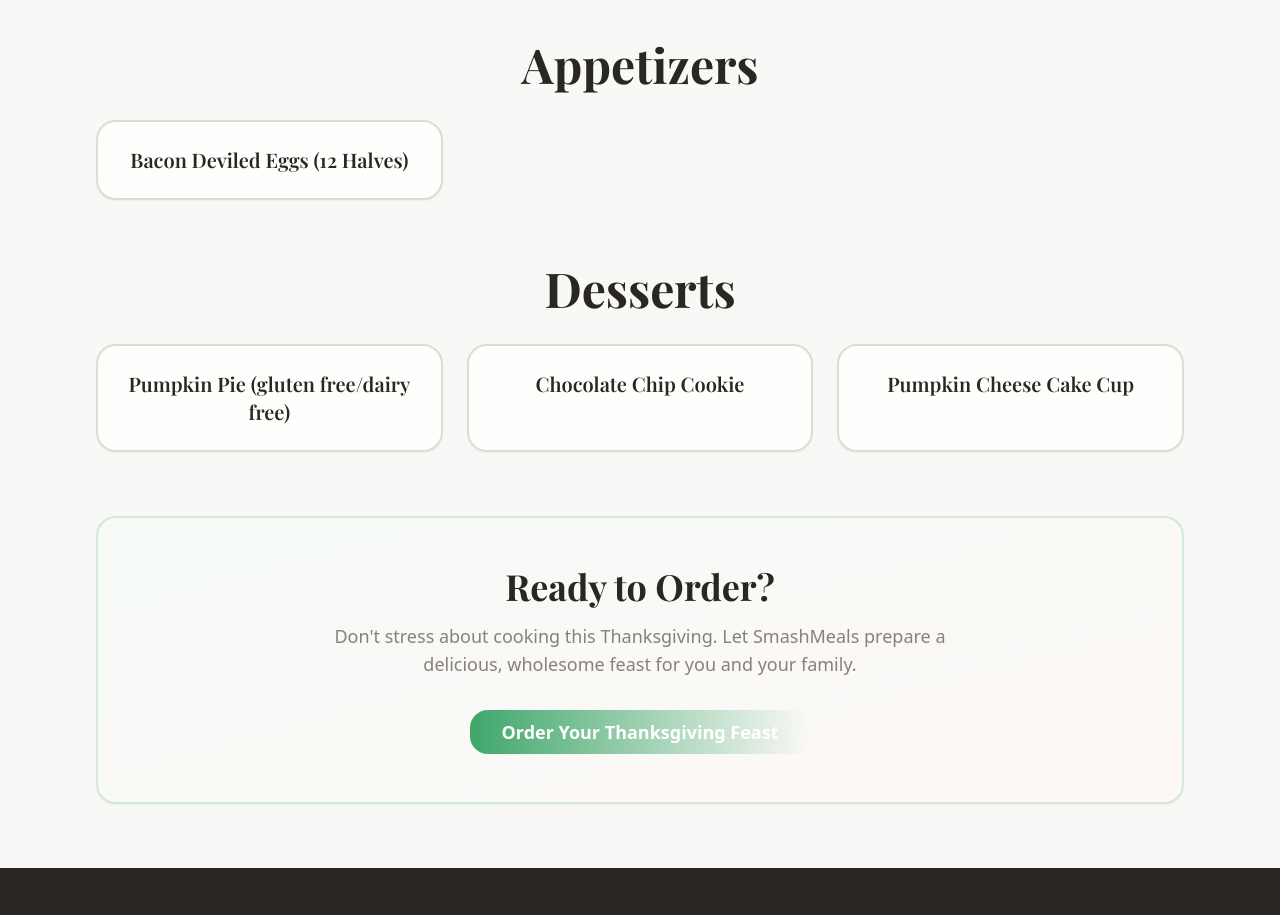
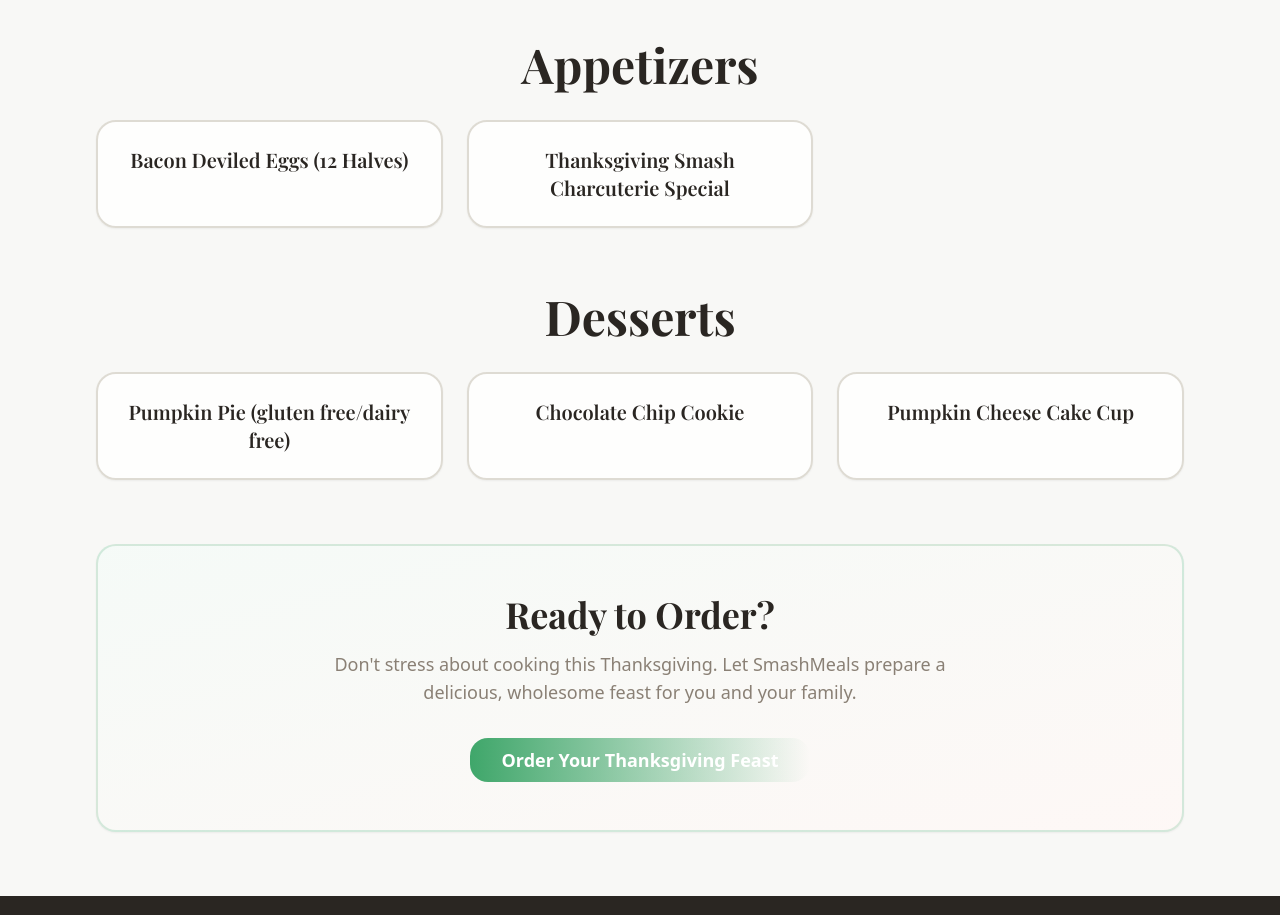
Before and after one commit to lewkizer/smashmeals-prep-hub-90500, a React (Vite) app: page /thanksgiving in a window 1280 px wide. Shown: the part 1100-2015 px from the top of the page. Built offline with nearby package versions, Linux system fonts and the light colour scheme; the HTML template or start-up script is replaced by a standard one.

Commit message:
Add charcuterie to Thanksgiving page

```diff
--- a/src/pages/Thanksgiving.tsx
+++ b/src/pages/Thanksgiving.tsx
@@ -71,6 +71,11 @@ const Thanksgiving = () => {
       name: "Bacon Deviled Eggs (12 Halves)",
       category: "Appetizers",
       description: "Creamy deviled eggs topped with crispy bacon bits. The perfect appetizer to start your Thanksgiving meal. 12 halves per order."
+    },
+    {
+      name: "Thanksgiving Smash Charcuterie Special",
+      category: "Appetizers",
+      description: "Delight your family and friends with a charcuterie appetizer box to snack on while waiting for the main meal. Each box includes a trio of cured meats, four artisanal cheeses along with dried fruits, mixed nuts, olives, pickles, and sweet treats. Gluten free crackers and pretzels packaged separately. The 10x10 bakery box is beautifully arranged and ready to serve straight from the fridge to the table. Serves 6 people as an appetizer. For a larger board customized to your event reach out directly to info@tasteandseecharcuterie.com."
     },
     {
       name: "Baked Potato Salad",
```
